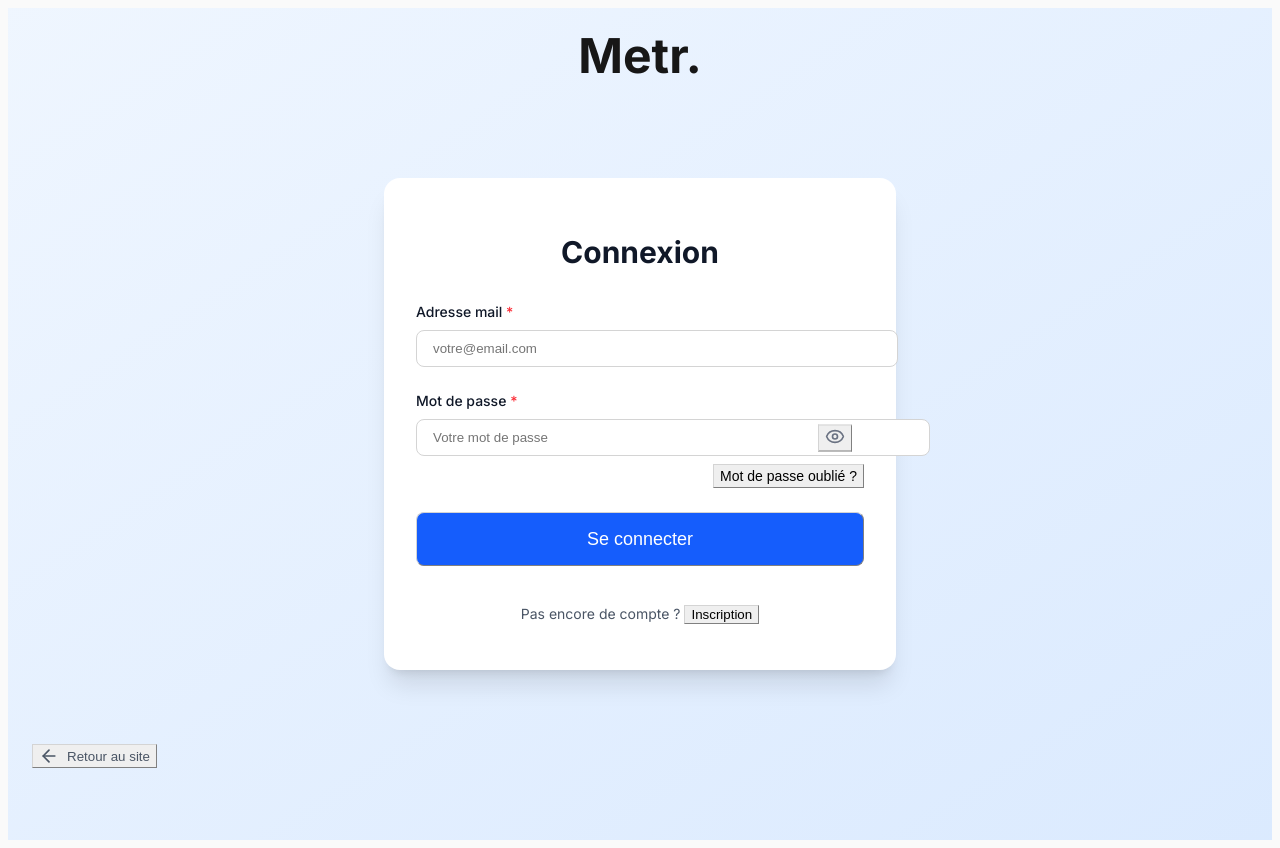
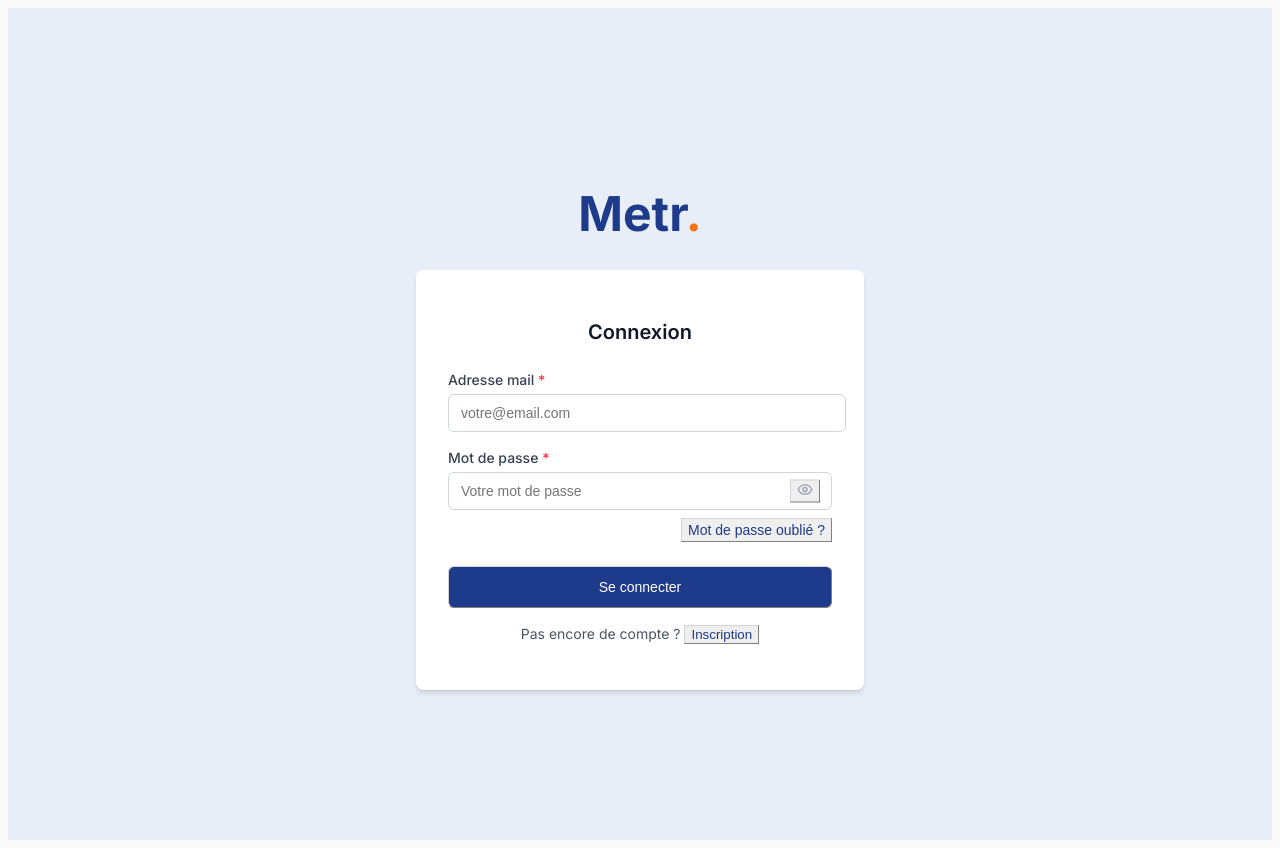
Before and after one commit to qrobalo/metr, a React (Vite) app in the folder metr-app/: page / in a window 1280 px wide. Built offline with nearby package versions, Linux system fonts and the light colour scheme.

Commit message:
Verson finale 2

```diff
--- a/metr-app/src/pages/Login.tsx
+++ b/metr-app/src/pages/Login.tsx
@@ -1,8 +1,8 @@
 import React, { useState } from 'react';
-import { Eye, EyeOff, ArrowLeft } from 'lucide-react';
+import { Eye, EyeOff, AlertCircle } from 'lucide-react';
 
 interface LoginProps {
-  onLogin: (email: string, password: string) => void;
+  onLogin: (email: string, password: string) => Promise<void>;
   onNavigateToRegister: () => void;
 }
 
@@ -10,32 +10,54 @@ export default function Login({ onLogin, onNavigateToRegister }: LoginProps) {
   const [email, setEmail] = useState('');
   const [password, setPassword] = useState('');
   const [showPassword, setShowPassword] = useState(false);
+  const [isLoading, setIsLoading] = useState(false);
+  const [error, setError] = useState('');
 
-  const handleSubmit = (e: React.FormEvent) => {
-    e.preventDefault();
-    onLogin(email, password);
+  const handleSubmit = async () => {
+    setError('');
+
+    if (!email || !password) {
+      setError('Veuillez remplir tous les champs');
+      return;
+    }
+
+    setIsLoading(true);
+    try {
+      await onLogin(email, password);
+    } catch (err: any) {
+      setError(err.message || 'Erreur de connexion');
+    } finally {
+      setIsLoading(false);
+    }
   };
 
   return (
-    <div className="min-h-screen bg-gradient-to-br from-blue-50 to-blue-100 flex items-center justify-center p-4">
+    <div className="min-h-screen bg-[#e8eef7] flex items-center justify-center p-4">
+      <div className="w-full max-w-md">
         {/* Logo */}
-      <div className="absolute top-8 left-1/2 transform -translate-x-1/2">
-        <div className="text-center">
-          <span className="text-5xl font-bold text-primary-900">Metr</span>
-          <span className="text-5xl font-bold text-secondary-500">.</span>
-        </div>
+        <div className="text-center mb-8">
+          <h1 className="text-5xl font-bold text-[#1E3A8A] mb-8">
+            Metr<span className="text-[#F97316]">.</span>
+          </h1>
         </div>
 
-      {/* Login Card */}
-      <div className="bg-white rounded-2xl shadow-xl p-8 w-full max-w-md">
-        <h2 className="text-3xl font-bold text-gray-900 mb-2 text-center">
+        {/* Card */}
+        <div className="bg-white rounded-lg shadow-md p-8 overflow-hidden">
+          <h2 className="text-xl font-semibold text-gray-900 text-center mb-6">
             Connexion
           </h2>
 
-        <form onSubmit={handleSubmit} className="space-y-6 mt-8">
+          {error && (
+            <div className="mb-4 p-3 bg-red-50 border border-red-200 rounded-lg flex items-start gap-2">
+              <AlertCircle className="w-4 h-4 text-red-500 flex-shrink-0 mt-0.5" />
+              <p className="text-sm text-red-700">{error}</p>
+            </div>
+          )}
+
+          <div className="space-y-4">
             {/* Email */}
             <div>
-            <label className="block text-sm font-medium text-gray-900 mb-2">
+              <label className="block text-sm font-medium text-gray-700 mb-1">
                 Adresse mail <span className="text-red-500">*</span>
               </label>
               <input
@@ -43,14 +65,14 @@ export default function Login({ onLogin, onNavigateToRegister }: LoginProps) {
                 value={email}
                 onChange={(e) => setEmail(e.target.value)}
                 placeholder="votre@email.com"
-              className="input-field"
-              required
+                className="w-full px-3 py-2 pr-0 border border-gray-300 rounded-md text-sm focus:outline-none focus:ring-2 focus:ring-[#1E3A8A]"
+                disabled={isLoading}
               />
             </div>
 
             {/* Password */}
             <div>
-            <label className="block text-sm font-medium text-gray-900 mb-2">
+              <label className="block text-sm font-medium text-gray-700 mb-1">
                 Mot de passe <span className="text-red-500">*</span>
               </label>
               <div className="relative">
@@ -59,25 +81,22 @@ export default function Login({ onLogin, onNavigateToRegister }: LoginProps) {
                   value={password}
                   onChange={(e) => setPassword(e.target.value)}
                   placeholder="Votre mot de passe"
-                className="input-field pr-12"
-                required
+                  className="w-full px-3 py-2 pr-0 border border-gray-300 rounded-md text-sm focus:outline-none focus:ring-2 focus:ring-[#1E3A8A] box-border"
+                  disabled={isLoading}
                 />
                 <button
                   type="button"
                   onClick={() => setShowPassword(!showPassword)}
-                className="absolute right-3 top-1/2 transform -translate-y-1/2 text-gray-500 hover:text-gray-700"
+                  className="absolute right-3 top-1/2 transform -translate-y-1/2 text-gray-400 hover:text-gray-600 z-10"
+                  disabled={isLoading}
                 >
-                {showPassword ? (
-                  <EyeOff className="w-5 h-5" />
-                ) : (
-                  <Eye className="w-5 h-5" />
-                )}
+                  {showPassword ? <EyeOff className="w-4 h-4" /> : <Eye className="w-4 h-4" />}
                 </button>
               </div>
               <div className="text-right mt-2">
                 <button
                   type="button"
-                className="text-sm text-primary-600 hover:text-primary-800 font-medium"
+                  className="text-sm text-[#1E3A8A] hover:text-[#142a5e] font-medium"
                 >
                   Mot de passe oublié ?
                 </button>
@@ -85,29 +104,36 @@ export default function Login({ onLogin, onNavigateToRegister }: LoginProps) {
             </div>
 
             {/* Submit Button */}
-          <button type="submit" className="btn-primary w-full py-3 text-lg">
-            Se connecter
+            <button
+              onClick={handleSubmit}
+              disabled={isLoading}
+              className="w-full bg-[#1E3A8A] text-white py-2.5 rounded-md hover:bg-[#142a5e] transition-colors font-medium text-sm disabled:opacity-50 disabled:cursor-not-allowed flex items-center justify-center gap-2 mt-6"
+            >
+              {isLoading ? (
+                <>
+                  <div className="animate-spin rounded-full h-4 w-4 border-b-2 border-white"></div>
+                  Connexion...
+                </>
+              ) : (
+                'Se connecter'
+              )}
             </button>
 
             {/* Register Link */}
-          <p className="text-center text-sm text-gray-600">
+            <p className="text-center text-sm text-gray-600 mt-4">
               Pas encore de compte ?{' '}
               <button
                 type="button"
                 onClick={onNavigateToRegister}
-              className="text-primary-600 hover:text-primary-800 font-medium"
+                className="text-[#1E3A8A] hover:text-[#142a5e] font-medium transition-colors"
+                disabled={isLoading}
               >
                 Inscription
               </button>
             </p>
-        </form>
           </div>
-
-      {/* Back Button */}
-      <button className="absolute bottom-8 left-8 flex items-center gap-2 text-gray-600 hover:text-gray-900 font-medium">
-        <ArrowLeft className="w-5 h-5" />
-        Retour au site
-      </button>
+        </div>
+      </div>
     </div>
   );
 }
--- a/metr-app/src/pages/Register.tsx
+++ b/metr-app/src/pages/Register.tsx
@@ -1,5 +1,5 @@
 import React, { useState } from 'react';
-import { ArrowLeft, AlertCircle, CheckCircle, Eye, EyeOff } from 'lucide-react';
+import { AlertCircle, CheckCircle, Eye, EyeOff } from 'lucide-react';
 
 interface RegisterProps {
   onRegister: (data: any) => Promise<void>;
@@ -75,7 +75,6 @@ export default function Register({ onRegister, onNavigateToLogin }: RegisterProp
 
   const handleChange = (field: string, value: string) => {
     setFormData(prev => ({ ...prev, [field]: value }));
-    // Effacer l'erreur du champ modifié
     if (errors[field]) {
       setErrors(prev => {
         const newErrors = {...prev};
@@ -96,59 +95,46 @@ export default function Register({ onRegister, onNavigateToLogin }: RegisterProp
   const strength = passwordStrength(formData.password);
 
   return (
-    <div className="min-h-screen bg-gradient-to-br from-[#1e3a8a] via-blue-700 to-blue-900 flex items-center justify-center p-4 relative overflow-hidden">
-      {/* Animated background */}
-      <div className="absolute inset-0 overflow-hidden pointer-events-none">
-        <div className="absolute top-20 left-10 w-72 h-72 bg-blue-500 rounded-full mix-blend-multiply filter blur-xl opacity-20 animate-blob"></div>
-        <div className="absolute top-40 right-10 w-72 h-72 bg-purple-500 rounded-full mix-blend-multiply filter blur-xl opacity-20 animate-blob animation-delay-2000"></div>
-        <div className="absolute -bottom-8 left-20 w-72 h-72 bg-pink-500 rounded-full mix-blend-multiply filter blur-xl opacity-20 animate-blob animation-delay-4000"></div>
+    <div className="min-h-screen bg-[#e8eef7] flex items-center justify-center p-4">
+      <div className="w-full max-w-md">
+        {/* Logo */}
+        <div className="text-center mb-8">
+          <h1 className="text-5xl font-bold text-[#1E3A8A] mb-8">
+            Metr<span className="text-[#F97316]">.</span>
+          </h1>
         </div>
 
-      {/* Logo */}
-      <div className="absolute top-8 left-1/2 transform -translate-x-1/2 z-10">
-        <div className="text-center">
-          <h1 className="text-5xl font-bold text-white mb-2">
-            Metr<span className="text-[#f97316]">.</span>
-          </h1>
-          <p className="text-blue-200 text-sm">Créez votre compte gratuitement</p>
-        </div>
-      </div>
-
-      {/* Register Card */}
-      <div className="bg-white rounded-2xl shadow-2xl p-8 w-full max-w-2xl relative z-10 my-20">
-        <div className="text-center mb-8">
-          <h2 className="text-3xl font-bold text-gray-900 mb-2">
-            Créer un compte
+        {/* Card */}
+        <div className="bg-white rounded-lg shadow-md p-6 overflow-hidden">
+          <h2 className="text-xl font-semibold text-gray-900 text-center mb-6">
+            Dites-nous en plus sur vous !
           </h2>
-          <p className="text-gray-600">Commencez à gérer vos projets dès aujourd'hui</p>
-        </div>
 
           {error && (
-          <div className="mb-6 p-4 bg-red-50 border border-red-200 rounded-lg flex items-start gap-3">
-            <AlertCircle className="w-5 h-5 text-red-500 flex-shrink-0 mt-0.5" />
+            <div className="mb-4 p-3 bg-red-50 border border-red-200 rounded-lg flex items-start gap-2">
+              <AlertCircle className="w-4 h-4 text-red-500 flex-shrink-0 mt-0.5" />
               <p className="text-sm text-red-700">{error}</p>
             </div>
           )}
 
-        <form onSubmit={handleSubmit} className="space-y-5">
-          <div className="grid grid-cols-1 md:grid-cols-2 gap-5">
+          <div className="space-y-3.5">
             {/* Prénom */}
             <div>
-              <label className="block text-sm font-semibold text-gray-900 mb-2">
+              <label className="block text-sm font-medium text-gray-700 mb-1">
                 Prénom <span className="text-red-500">*</span>
               </label>
               <input
                 type="text"
                 value={formData.prenom}
                 onChange={(e) => handleChange('prenom', e.target.value)}
-                placeholder="Jean"
-                className={`w-full px-4 py-3 border rounded-lg focus:outline-none focus:ring-2 transition-all ${
-                  errors.prenom ? 'border-red-300 focus:ring-red-500' : 'border-gray-300 focus:ring-[#1e3a8a]'
+                placeholder="Votre prénom"
+                className={`w-full px-3 py-2 pr-0 border rounded-md text-sm focus:outline-none focus:ring-2 focus:ring-blue-500 ${
+                  errors.prenom ? 'border-red-300' : 'border-gray-300'
                 }`}
                 disabled={isLoading}
               />
               {errors.prenom && (
-                <p className="mt-1 text-sm text-red-600 flex items-center gap-1">
+                <p className="mt-1 text-xs text-red-600 flex items-center gap-1">
                   <AlertCircle className="w-3 h-3" />
                   {errors.prenom}
                 </p>
@@ -157,45 +143,44 @@ export default function Register({ onRegister, onNavigateToLogin }: RegisterProp
 
             {/* Nom */}
             <div>
-              <label className="block text-sm font-semibold text-gray-900 mb-2">
+              <label className="block text-sm font-medium text-gray-700 mb-1">
                 Nom <span className="text-red-500">*</span>
               </label>
               <input
                 type="text"
                 value={formData.nom}
                 onChange={(e) => handleChange('nom', e.target.value)}
-                placeholder="Dupont"
-                className={`w-full px-4 py-3 border rounded-lg focus:outline-none focus:ring-2 transition-all ${
-                  errors.nom ? 'border-red-300 focus:ring-red-500' : 'border-gray-300 focus:ring-[#1e3a8a]'
+                placeholder="Votre nom"
+                className={`w-full px-3 py-2 pr-0 border rounded-md text-sm focus:outline-none focus:ring-2 focus:ring-blue-500 ${
+                  errors.nom ? 'border-red-300' : 'border-gray-300'
                 }`}
                 disabled={isLoading}
               />
               {errors.nom && (
-                <p className="mt-1 text-sm text-red-600 flex items-center gap-1">
+                <p className="mt-1 text-xs text-red-600 flex items-center gap-1">
                   <AlertCircle className="w-3 h-3" />
                   {errors.nom}
                 </p>
               )}
             </div>
-          </div>
 
             {/* Téléphone */}
             <div>
-            <label className="block text-sm font-semibold text-gray-900 mb-2">
-              Numéro de téléphone
+              <label className="block text-sm font-medium text-gray-700 mb-1">
+                Numéro de téléphone <span className="text-red-500">*</span>
               </label>
               <input
                 type="tel"
                 value={formData.telephone}
                 onChange={(e) => handleChange('telephone', e.target.value)}
                 placeholder="06 12 34 56 78"
-              className={`w-full px-4 py-3 border rounded-lg focus:outline-none focus:ring-2 transition-all ${
-                errors.telephone ? 'border-red-300 focus:ring-red-500' : 'border-gray-300 focus:ring-[#1e3a8a]'
+                className={`w-full px-3 py-2 pr-0 border rounded-md text-sm focus:outline-none focus:ring-2 focus:ring-blue-500 ${
+                  errors.telephone ? 'border-red-300' : 'border-gray-300'
                 }`}
                 disabled={isLoading}
               />
               {errors.telephone && (
-              <p className="mt-1 text-sm text-red-600 flex items-center gap-1">
+                <p className="mt-1 text-xs text-red-600 flex items-center gap-1">
                   <AlertCircle className="w-3 h-3" />
                   {errors.telephone}
                 </p>
@@ -204,21 +189,21 @@ export default function Register({ onRegister, onNavigateToLogin }: RegisterProp
 
             {/* Email */}
             <div>
-            <label className="block text-sm font-semibold text-gray-900 mb-2">
-              Adresse e-mail <span className="text-red-500">*</span>
+              <label className="block text-sm font-medium text-gray-700 mb-1">
+                Adresse mail <span className="text-red-500">*</span>
               </label>
               <input
                 type="email"
                 value={formData.email}
                 onChange={(e) => handleChange('email', e.target.value)}
                 placeholder="votre@email.com"
-              className={`w-full px-4 py-3 border rounded-lg focus:outline-none focus:ring-2 transition-all ${
-                errors.email ? 'border-red-300 focus:ring-red-500' : 'border-gray-300 focus:ring-[#1e3a8a]'
+                className={`w-full px-3 py-2 pr-0 border rounded-md text-sm focus:outline-none focus:ring-2 focus:ring-blue-500 ${
+                  errors.email ? 'border-red-300' : 'border-gray-300'
                 }`}
                 disabled={isLoading}
               />
               {errors.email && (
-              <p className="mt-1 text-sm text-red-600 flex items-center gap-1">
+                <p className="mt-1 text-xs text-red-600 flex items-center gap-1">
                   <AlertCircle className="w-3 h-3" />
                   {errors.email}
                 </p>
@@ -227,7 +212,7 @@ export default function Register({ onRegister, onNavigateToLogin }: RegisterProp
 
             {/* Password */}
             <div>
-            <label className="block text-sm font-semibold text-gray-900 mb-2">
+              <label className="block text-sm font-medium text-gray-700 mb-1">
                 Mot de passe <span className="text-red-500">*</span>
               </label>
               <div className="relative">
@@ -236,18 +221,18 @@ export default function Register({ onRegister, onNavigateToLogin }: RegisterProp
                   value={formData.password}
                   onChange={(e) => handleChange('password', e.target.value)}
                   placeholder="••••••••"
-                className={`w-full px-4 py-3 pr-12 border rounded-lg focus:outline-none focus:ring-2 transition-all ${
-                  errors.password ? 'border-red-300 focus:ring-red-500' : 'border-gray-300 focus:ring-[#1e3a8a]'
+                  className={`w-full px-3 py-2 pr-0 border rounded-md text-sm focus:outline-none focus:ring-2 focus:ring-blue-500 ${
+                    errors.password ? 'border-red-300' : 'border-gray-300'
                   }`}
                   disabled={isLoading}
                 />
                 <button
                   type="button"
                   onClick={() => setShowPassword(!showPassword)}
-                className="absolute right-3 top-1/2 transform -translate-y-1/2 text-gray-500 hover:text-gray-700"
+                  className="absolute right-3 top-1/2 transform -translate-y-1/2 text-gray-400 hover:text-gray-600"
                   disabled={isLoading}
                 >
-                {showPassword ? <EyeOff className="w-5 h-5" /> : <Eye className="w-5 h-5" />}
+                  {showPassword ? <EyeOff className="w-4 h-4" /> : <Eye className="w-4 h-4" />}
                 </button>
               </div>
               {formData.password && (
@@ -261,7 +246,7 @@ export default function Register({ onRegister, onNavigateToLogin }: RegisterProp
                 </div>
               )}
               {errors.password && (
-              <p className="mt-1 text-sm text-red-600 flex items-center gap-1">
+                <p className="mt-1 text-xs text-red-600 flex items-center gap-1">
                   <AlertCircle className="w-3 h-3" />
                   {errors.password}
                 </p>
@@ -270,7 +255,7 @@ export default function Register({ onRegister, onNavigateToLogin }: RegisterProp
 
             {/* Confirm Password */}
             <div>
-            <label className="block text-sm font-semibold text-gray-900 mb-2">
+              <label className="block text-sm font-medium text-gray-700 mb-1">
                 Confirmer le mot de passe <span className="text-red-500">*</span>
               </label>
               <div className="relative">
@@ -279,28 +264,28 @@ export default function Register({ onRegister, onNavigateToLogin }: RegisterProp
                   value={formData.confirmPassword}
                   onChange={(e) => handleChange('confirmPassword', e.target.value)}
                   placeholder="••••••••"
-                className={`w-full px-4 py-3 pr-12 border rounded-lg focus:outline-none focus:ring-2 transition-all ${
-                  errors.confirmPassword ? 'border-red-300 focus:ring-red-500' : 'border-gray-300 focus:ring-[#1e3a8a]'
+                  className={`w-full px-3 py-2 pr-0 border rounded-md text-sm focus:outline-none focus:ring-2 focus:ring-blue-500 ${
+                    errors.confirmPassword ? 'border-red-300' : 'border-gray-300'
                   }`}
                   disabled={isLoading}
                 />
                 <button
                   type="button"
                   onClick={() => setShowConfirmPassword(!showConfirmPassword)}
-                className="absolute right-3 top-1/2 transform -translate-y-1/2 text-gray-500 hover:text-gray-700"
+                  className="absolute right-3 top-1/2 transform -translate-y-1/2 text-gray-400 hover:text-gray-600"
                   disabled={isLoading}
                 >
-                {showConfirmPassword ? <EyeOff className="w-5 h-5" /> : <Eye className="w-5 h-5" />}
+                  {showConfirmPassword ? <EyeOff className="w-4 h-4" /> : <Eye className="w-4 h-4" />}
                 </button>
               </div>
               {formData.confirmPassword && formData.password === formData.confirmPassword && (
-              <p className="mt-1 text-sm text-green-600 flex items-center gap-1">
+                <p className="mt-1 text-xs text-green-600 flex items-center gap-1">
                   <CheckCircle className="w-3 h-3" />
                   Les mots de passe correspondent
                 </p>
               )}
               {errors.confirmPassword && (
-              <p className="mt-1 text-sm text-red-600 flex items-center gap-1">
+                <p className="mt-1 text-xs text-red-600 flex items-center gap-1">
                   <AlertCircle className="w-3 h-3" />
                   {errors.confirmPassword}
                 </p>
@@ -309,13 +294,13 @@ export default function Register({ onRegister, onNavigateToLogin }: RegisterProp
 
             {/* Submit Button */}
             <button
-            type="submit"
+              onClick={handleSubmit}
               disabled={isLoading}
-            className="w-full bg-gradient-to-r from-[#f97316] to-[#ea580c] text-white py-3 rounded-lg hover:from-[#ea580c] hover:to-[#c2410c] transition-all font-semibold text-lg shadow-lg hover:shadow-xl disabled:opacity-50 disabled:cursor-not-allowed flex items-center justify-center gap-2"
+              className="w-full bg-[#1E3A8A] text-white py-2.5 rounded-md hover:bg-[#142a5e] transition-colors font-medium text-sm disabled:opacity-50 disabled:cursor-not-allowed flex items-center justify-center gap-2 mt-5"
             >
               {isLoading ? (
                 <>
-                <div className="animate-spin rounded-full h-5 w-5 border-b-2 border-white"></div>
+                  <div className="animate-spin rounded-full h-4 w-4 border-b-2 border-white"></div>
                   Création du compte...
                 </>
               ) : (
@@ -324,28 +309,20 @@ export default function Register({ onRegister, onNavigateToLogin }: RegisterProp
             </button>
 
             {/* Login Link */}
-          <p className="text-center text-sm text-gray-600">
+            <p className="text-center text-sm text-gray-600 mt-3">
               Déjà un compte ?{' '}
               <button
                 type="button"
                 onClick={onNavigateToLogin}
-              className="text-[#1e3a8a] hover:text-blue-800 font-semibold transition-colors"
+                className="text-[#1E3A8A] hover:text-[#142a5e] font-medium transition-colors"
                 disabled={isLoading}
               >
-              Se connecter
+                Connexion
               </button>
             </p>
-        </form>
           </div>
-
-      {/* Back Button */}
-      <button
-        className="absolute bottom-8 left-8 flex items-center gap-2 text-white hover:text-blue-200 font-medium transition-colors z-10"
-        disabled={isLoading}
-      >
-        <ArrowLeft className="w-5 h-5" />
-        Retour au site
-      </button>
+        </div>
+      </div>
     </div>
   );
 }
```
Lines whose indentation alone changed are shown as unchanged.
